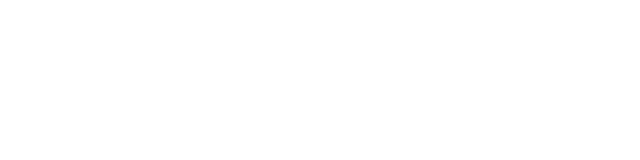
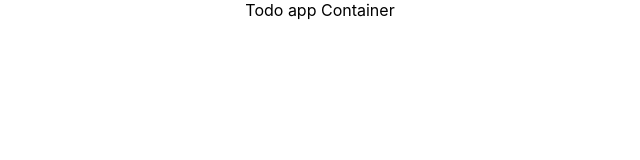
Before and after one commit to markiplagat/react-todo-app, a React (Create React App) app: page / in a window 1280 px wide. Shown: the top 160 px of the page, without its empty margins (320-960 px from the left). Built offline with nearby package versions, Linux system fonts and the light colour scheme.

Commit message:
Add todo app container

```diff
--- a/src/App.js
+++ b/src/App.js
@@ -1,9 +1,10 @@
 import './App.css';
+import TodoContainer from "./components/TodoContainer";
 
 function App() {
   return (
     <div className="App">
-
+      <TodoContainer />
     </div>
   );
 }
--- /dev/null
+++ b/src/components/TodoContainer.js
@@ -0,0 +1,11 @@
+import React from "react";
+
+class TodoContainer extends React.Component {
+  render() {
+    return (
+      <div>Todo app Container</div>
+    )
+  }
+}
+
+export default TodoContainer;
```
Also changed, not shown: src/components/Header.js (added), src/components/InputTodo.js (added), src/components/Navbar.js (added), src/components/TodoItem.js (added), src/components/TodoList.js (added).
